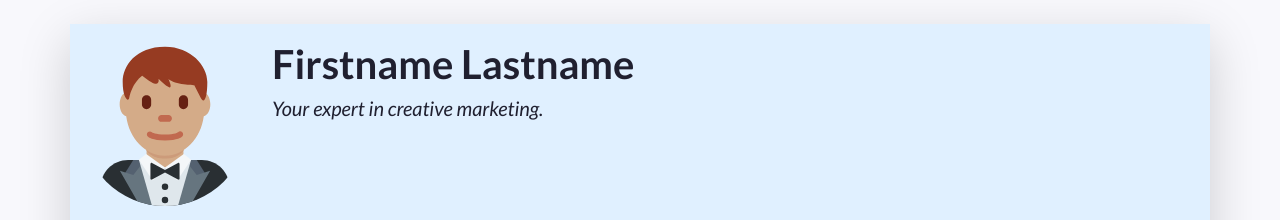
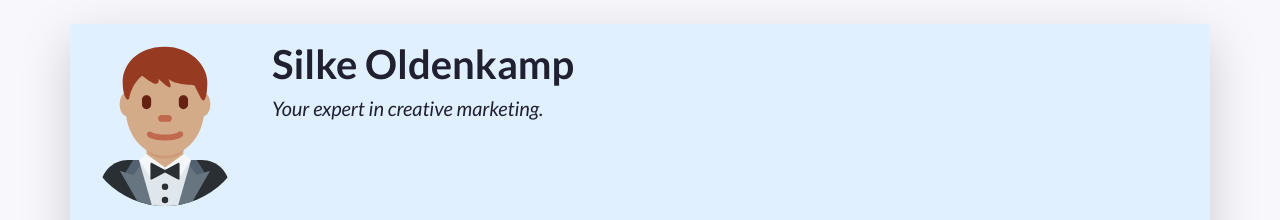
Before and after one commit to SilkeOldenkamp/CVSilke, a plain HTML site: page index.html in a window 1280 px wide. Shown: the top 220 px of the page. Drawn offline with nearby package versions, Linux system fonts and the light colour scheme.

Commit message:
I changed my first and last name

```diff
--- a/index.html
+++ b/index.html
@@ -54,7 +54,7 @@
           A container to wrap around your name and tagline. Full-width at small size, then columns of increasing size.
         -->
         <div class="col-12 col-sm-8 col-md-9 col-lg-10 my-3 header-content">
-          <h1 class="fw-bolder">Firstname Lastname</h1>
+          <h1 class="fw-bolder">Silke Oldenkamp</h1>
           <h5 class="fst-italic tagline">Your expert in creative marketing.</h5>
         </div>
       </header>
```
Also changed, not shown: 2 other files.
